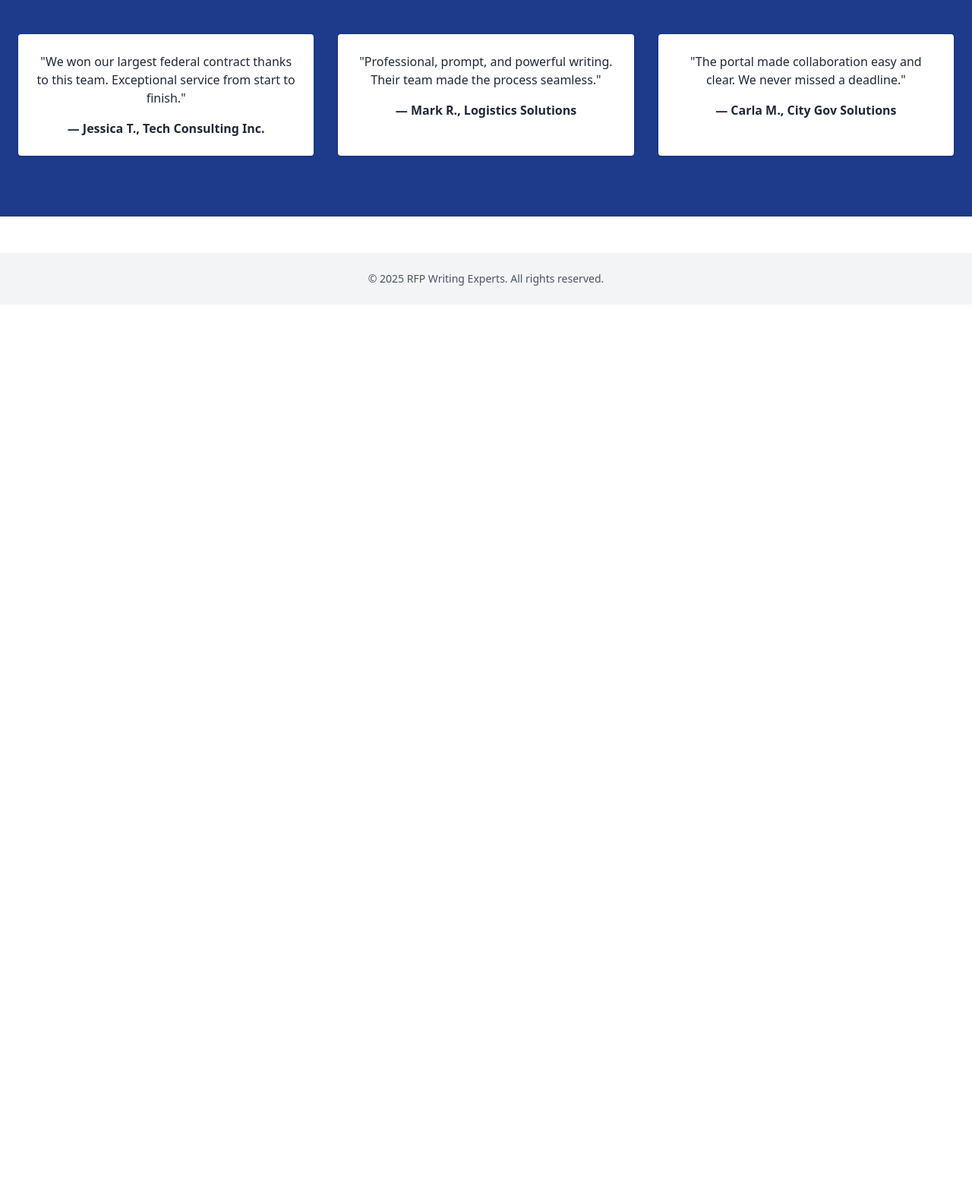
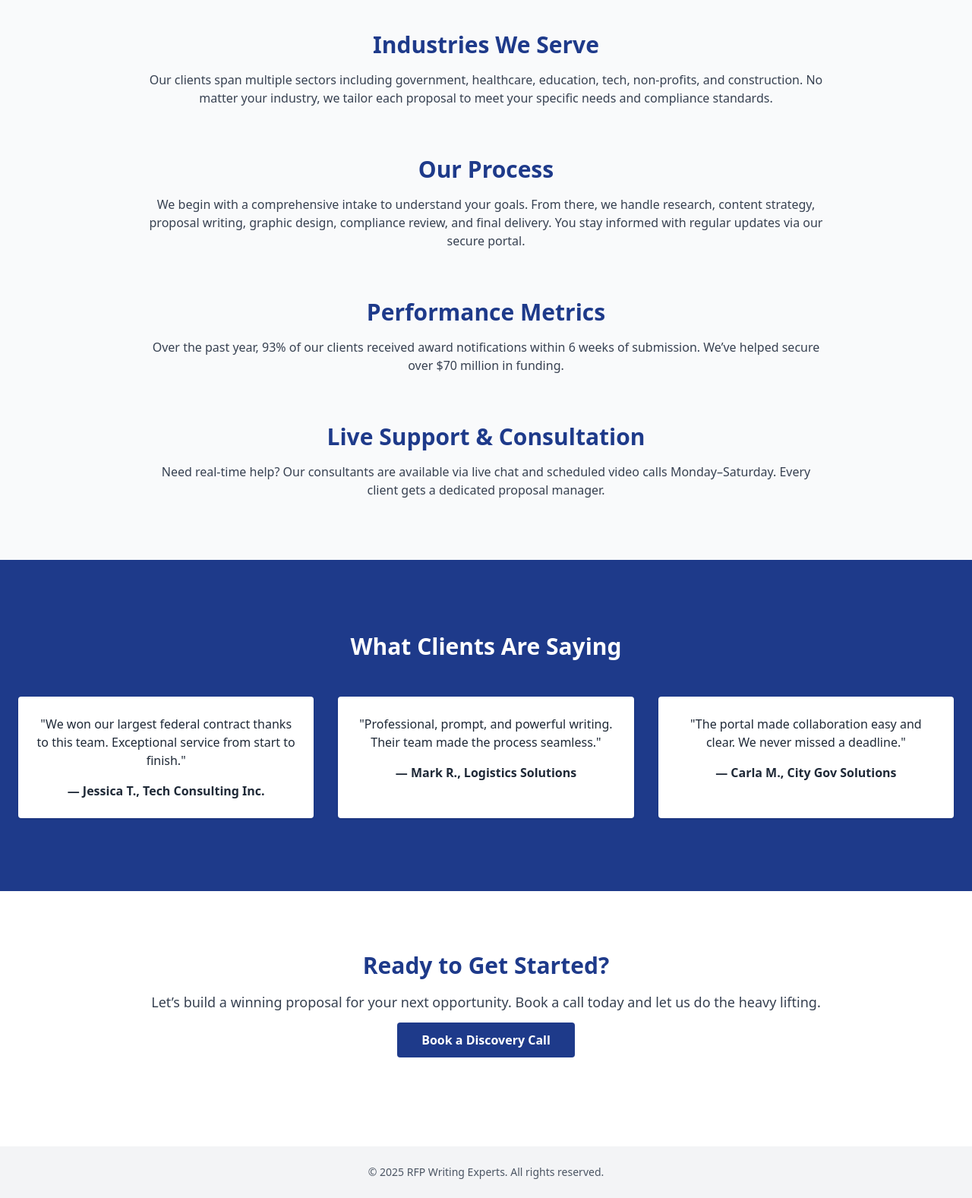
Before and after one commit to Trevor198/rfp-website, a plain HTML site: page index.html in a window 1280 px wide. Shown: the part 883-2460 px from the top of the page at 76% size. Before the commit the page ends 1284 px from the top, so only its background shows below. Drawn offline with nearby package versions, Linux system fonts and the light colour scheme.

Commit message:
Update index.html

```diff
--- a/index.html
+++ b/index.html
@@ -35,16 +35,16 @@
   </header>
 
   <!-- Hero -->
-  <section class="bg-gray-100 py-20 text-center">
+  <section class="bg-gray-100 py-24 text-center">
     <div class="container mx-auto px-6">
-      <h1 class="text-5xl font-bold mb-4 text-primary">Win More Contracts With Professional RFPs</h1>
-      <p class="text-lg max-w-2xl mx-auto text-gray-700 mb-6">We specialize in crafting clear, persuasive, and compliant proposals to help you secure the contracts you deserve.</p>
+      <h1 class="text-5xl font-bold mb-6 text-primary">Win More Contracts With Professional RFPs</h1>
+      <p class="text-lg max-w-2xl mx-auto text-gray-700 mb-8">We specialize in crafting clear, persuasive, and compliant proposals to help you secure the contracts you deserve.</p>
       <a href="contact.html" class="bg-gold text-primary font-bold px-6 py-3 rounded hover:bg-yellow-400 transition">Schedule a Free Consultation</a>
     </div>
   </section>
 
   <!-- Features -->
-  <section class="py-16 bg-white">
+  <section class="py-20 bg-white">
     <div class="container mx-auto px-6 text-center">
       <h2 class="text-3xl font-bold text-primary mb-12">Our Capabilities</h2>
       <div class="grid md:grid-cols-3 gap-10">
@@ -64,8 +64,30 @@
     </div>
   </section>
 
+  <!-- Extended Content -->
+  <section class="py-20 bg-gray-50">
+    <div class="container mx-auto px-6 space-y-16">
+      <div class="text-center">
+        <h2 class="text-3xl font-bold text-primary mb-4">Industries We Serve</h2>
+        <p class="text-gray-700 max-w-4xl mx-auto">Our clients span multiple sectors including government, healthcare, education, tech, non-profits, and construction. No matter your industry, we tailor each proposal to meet your specific needs and compliance standards.</p>
+      </div>
+      <div class="text-center">
+        <h2 class="text-3xl font-bold text-primary mb-4">Our Process</h2>
+        <p class="text-gray-700 max-w-4xl mx-auto">We begin with a comprehensive intake to understand your goals. From there, we handle research, content strategy, proposal writing, graphic design, compliance review, and final delivery. You stay informed with regular updates via our secure portal.</p>
+      </div>
+      <div class="text-center">
+        <h2 class="text-3xl font-bold text-primary mb-4">Performance Metrics</h2>
+        <p class="text-gray-700 max-w-4xl mx-auto">Over the past year, 93% of our clients received award notifications within 6 weeks of submission. We’ve helped secure over $70 million in funding.</p>
+      </div>
+      <div class="text-center">
+        <h2 class="text-3xl font-bold text-primary mb-4">Live Support & Consultation</h2>
+        <p class="text-gray-700 max-w-4xl mx-auto">Need real-time help? Our consultants are available via live chat and scheduled video calls Monday–Saturday. Every client gets a dedicated proposal manager.</p>
+      </div>
+    </div>
+  </section>
+
   <!-- Testimonials -->
-  <section class="bg-primary text-white py-20">
+  <section class="bg-primary text-white py-24">
     <div class="container mx-auto px-6 text-center">
       <h2 class="text-3xl font-bold mb-12">What Clients Are Saying</h2>
       <div class="grid md:grid-cols-3 gap-8">
@@ -85,6 +107,15 @@
     </div>
   </section>
 
+  <!-- Call to Action -->
+  <section class="py-20 bg-white text-center">
+    <div class="container mx-auto px-6">
+      <h2 class="text-3xl font-bold text-primary mb-4">Ready to Get Started?</h2>
+      <p class="text-lg text-gray-700 mb-6">Let’s build a winning proposal for your next opportunity. Book a call today and let us do the heavy lifting.</p>
+      <a href="contact.html" class="bg-primary text-white font-semibold px-8 py-3 rounded hover:bg-blue-700 transition">Book a Discovery Call</a>
+    </div>
+  </section>
+
   <!-- Footer -->
   <footer class="bg-gray-100 py-6 mt-12 text-center text-gray-600 text-sm">
     <div class="container mx-auto px-6">
@@ -94,17 +125,11 @@
 </body>
 </html>
 
-<!-- To complete this 5-page site:
-  1. Duplicate this file and rename:
-     - about.html
-     - services.html
-     - portal.html
-     - contact.html
-
-  2. Fill each with detailed content:
-     - about.html: Company mission, team history, impact
-     - services.html: Break down packages, timelines, pricing
-     - portal.html: Add login form (email/password), dashboard preview, file upload area (mocked)
-     - contact.html: Form with fields (name, email, phone, preferred date/time, message)
-     - Include form action to backend or mail service for form processing
+<!-- Make sure you create these pages in the same directory:
+ - about.html
+ - services.html
+ - portal.html
+ - contact.html
+ Each should have the same nav/footer and page-specific content.
+ You can duplicate this file and swap the middle section.
 -->
```
